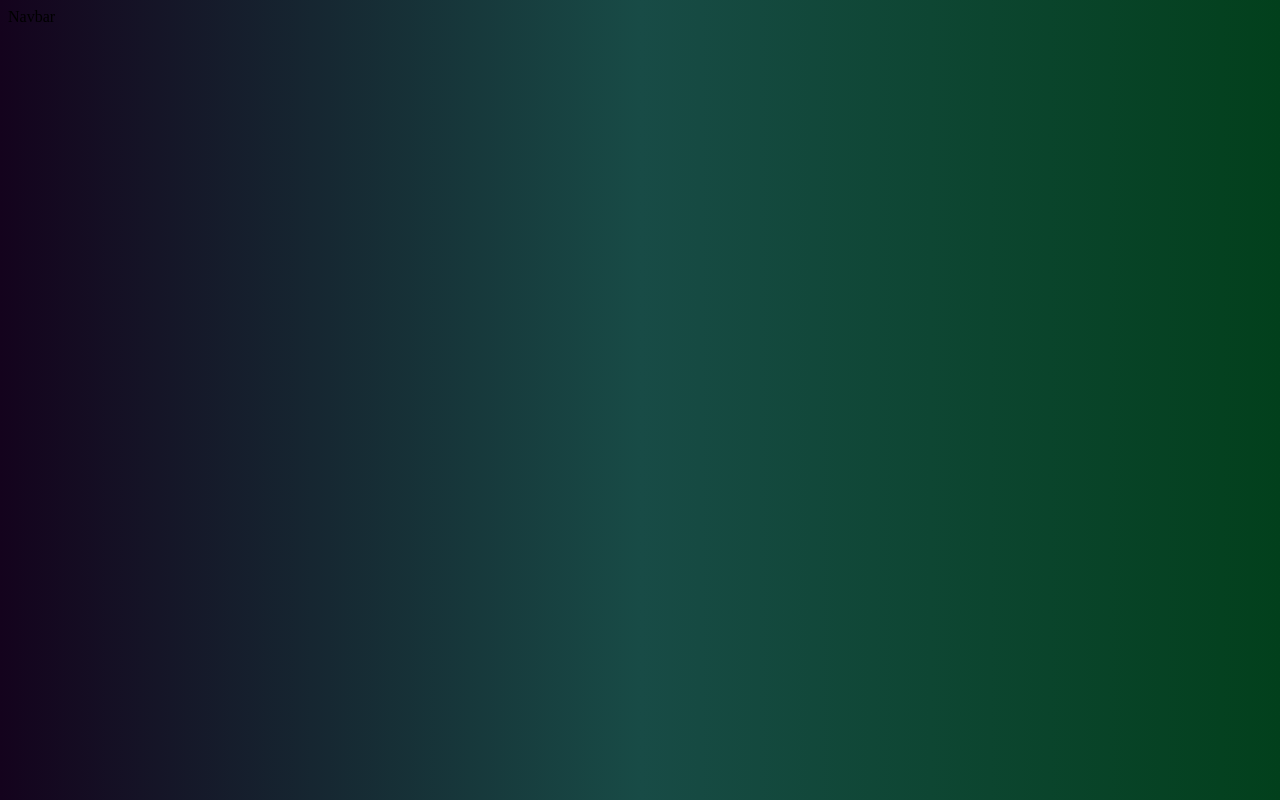
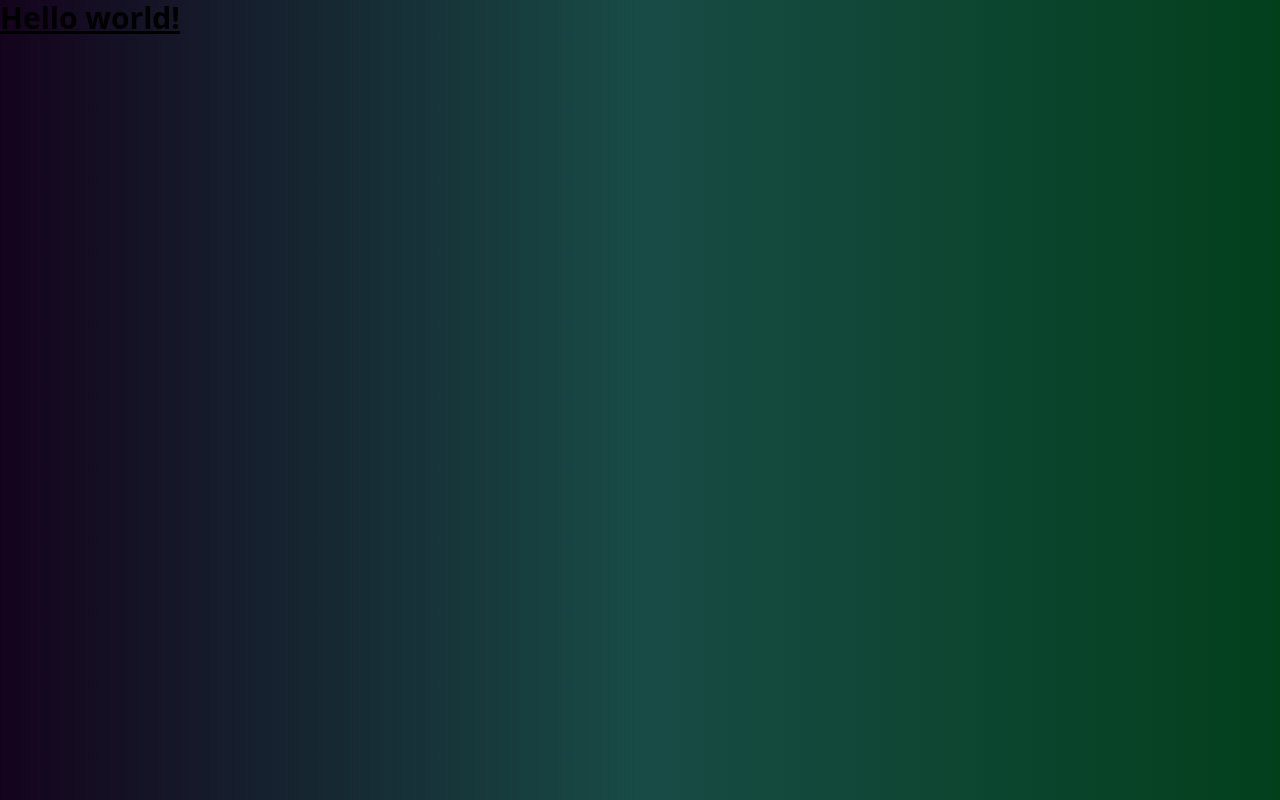
Before and after one commit to iykethe1st/Ethereal-Emporium-Next, a Next.js app in the folder ethereal-emporium/: page / in a window 1280 px wide. Built offline with nearby package versions, Linux system fonts and the light colour scheme.

Commit message:
added tailwind

```diff
--- a/ethereal-emporium/package.json
+++ b/ethereal-emporium/package.json
@@ -13,5 +13,10 @@
     "next": "13.1.6",
     "react": "18.2.0",
     "react-dom": "18.2.0"
+  },
+  "devDependencies": {
+    "autoprefixer": "^10.4.13",
+    "postcss": "^8.4.21",
+    "tailwindcss": "^3.2.4"
   }
 }
--- /dev/null
+++ b/ethereal-emporium/postcss.config.js
@@ -0,0 +1,6 @@
+module.exports = {
+  plugins: {
+    tailwindcss: {},
+    autoprefixer: {},
+  },
+}
--- a/ethereal-emporium/src/components/navbar.js
+++ b/ethereal-emporium/src/components/navbar.js
@@ -1,5 +1,5 @@
 const Navbar = () => {
-  return <div>Navbar</div>;
+  return <h1 className="text-3xl font-bold underline">Hello world!</h1>;
 };
 
 export default Navbar;
--- a/ethereal-emporium/src/styles/globals.css
+++ b/ethereal-emporium/src/styles/globals.css
@@ -1,3 +1,7 @@
+@tailwind base;
+@tailwind components;
+@tailwind utilities;
+
 :root {
   background: rgb(20, 3, 29);
   background: linear-gradient(
--- /dev/null
+++ b/ethereal-emporium/tailwind.config.js
@@ -0,0 +1,15 @@
+/** @type {import('tailwindcss').Config} */
+module.exports = {
+  content: [
+    "./app/**/*.{js,ts,jsx,tsx}",
+    "./pages/**/*.{js,ts,jsx,tsx}",
+    "./components/**/*.{js,ts,jsx,tsx}",
+
+    // Or if using `src` directory:
+    "./src/**/*.{js,ts,jsx,tsx}",
+  ],
+  theme: {
+    extend: {},
+  },
+  plugins: [],
+};
```
Also changed, not shown: 1 other file (tests, documents, lock files or other folders).
